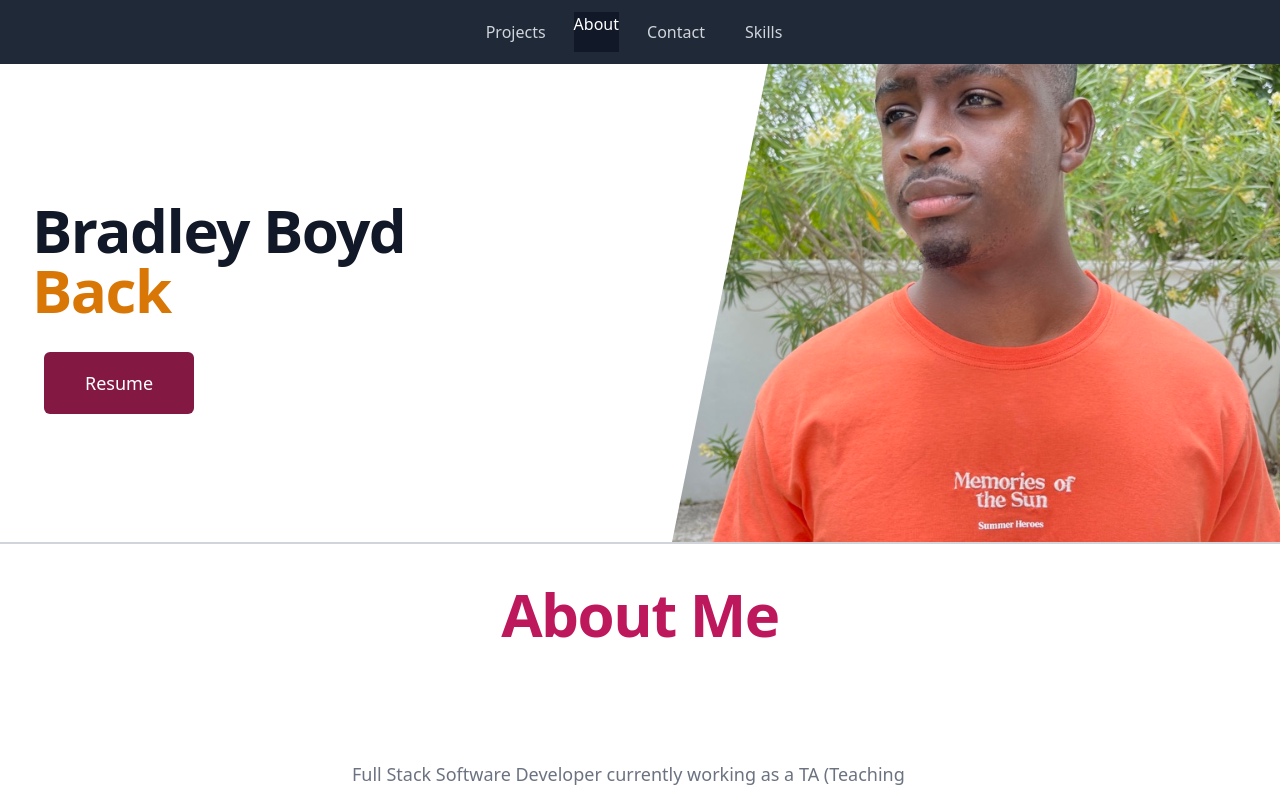
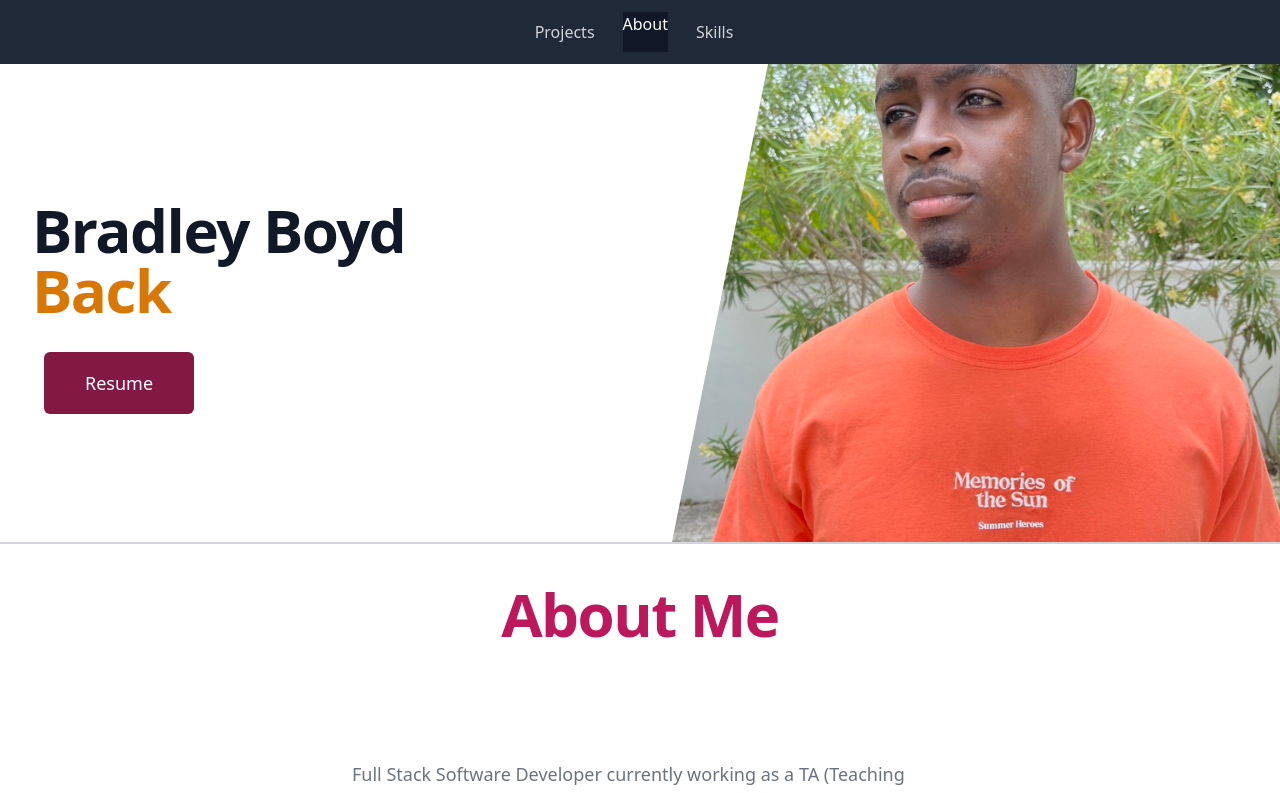
Before and after one commit to bboyd146/React-portfolio, a React (Create React App) app in the folder portfolio/: page / in a window 1280 px wide. Shown: the top 793 px of the page. Built offline with nearby package versions, Linux system fonts and the light colour scheme.

Commit message:
deleted all contact page refs. also removed header from every page/only shows on about me

```diff
--- a/portfolio/src/App.js
+++ b/portfolio/src/App.js
@@ -3,7 +3,7 @@ import Container from "./components/Container";
 
 function App() {
   useEffect(() => {
-    document.title = 'React portfolio';
+    document.title = 'My portfolio';
   }, []);
   return (
     <main className="text-gray-400 bg-gray-900 body-font">
--- a/portfolio/src/components/About.js
+++ b/portfolio/src/components/About.js
@@ -1,7 +1,11 @@
+import Home from "./Home";
+
+
 
 export default function About() {
     return (
         <>
+        <Home />
             <h1 className="border-t-2 border-gray-300 text-4xl tracking-tight bg-white font-extrabold flex-1 flex items-center justify-center pt-10 text-pink-700 sm:text-5xl md:text-6xl">About Me</h1>
             <div className="bg-white">
                 <div className="max-w-2xl mx-auto py-16 px-4 sm:py-24 sm:px-6 lg:max-w-7xl lg:px-8">
--- a/portfolio/src/components/Container.js
+++ b/portfolio/src/components/Container.js
@@ -1,9 +1,7 @@
 import React, { useState } from "react";
 import Project from "./Project";
-import Contact from "./Contact";
 import About from "./About";
 import Navbar from "./Navbar";
-import Home from "./Home";
 import Footer from "./Footer";
 import Skills from "./Skills";
 
@@ -20,9 +18,6 @@ export default function Container() {
         if (currentPage === 'Project') {
             return <Project />;
         }
-        if (currentPage === 'Contact') {
-            return <Contact />;
-        }
         return <About />
     };
 
@@ -31,7 +26,6 @@ export default function Container() {
     return (
         <div>
             <Navbar currentPage={currentPage} handlePageChange={handlePageChange} />
-            <Home />
             {renderPage()}
             <Footer />
         </div>
--- a/portfolio/src/components/Navbar.js
+++ b/portfolio/src/components/Navbar.js
@@ -45,16 +45,6 @@ export default function Navbar({ currentPage, handlePageChange }) {
                                             }
                                         >
                                             About
-                                        </a>
-                                        <a
-                                            href='#contact'
-                                            onClick={() => handlePageChange('Contact')}
-                                            className={(currentPage === 'Contact'
-                                                ? 'bg-gray-900 text-white'
-                                                : 'text-gray-300 hover:bg-gray-700 hover:text-white block px-3 py-2 rounded-md text-base font-medium')
-                                            }
-                                        >
-                                            Contact
                                         </a>
                                         <a
                                             href='#skills'
@@ -112,16 +102,6 @@ export default function Navbar({ currentPage, handlePageChange }) {
                                 About
                             </a>
                             <a
-                                href='#contact'
-                                onClick={() => handlePageChange('Contact')}
-                                className={(currentPage === 'Contact'
-                                    ? 'bg-gray-900 text-white'
-                                    : 'text-gray-300 hover:bg-gray-700 hover:text-white block px-3 py-2 rounded-md text-base font-medium')
-                                }
-                            >
-                                Contact
-                            </a>
-                            <a
                                 href='#skills'
                                 onClick={() => handlePageChange('Skills')}
                                 className={(currentPage === 'Skills'
```
